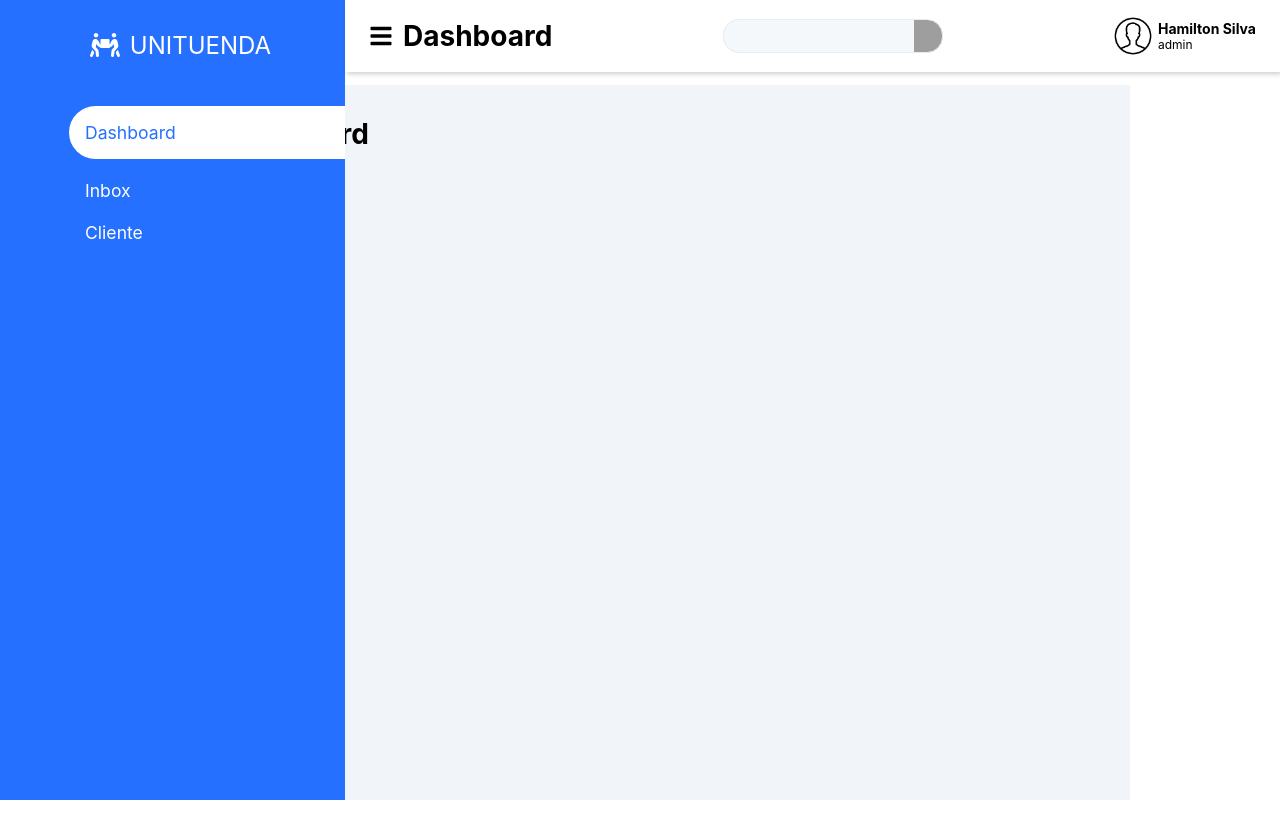
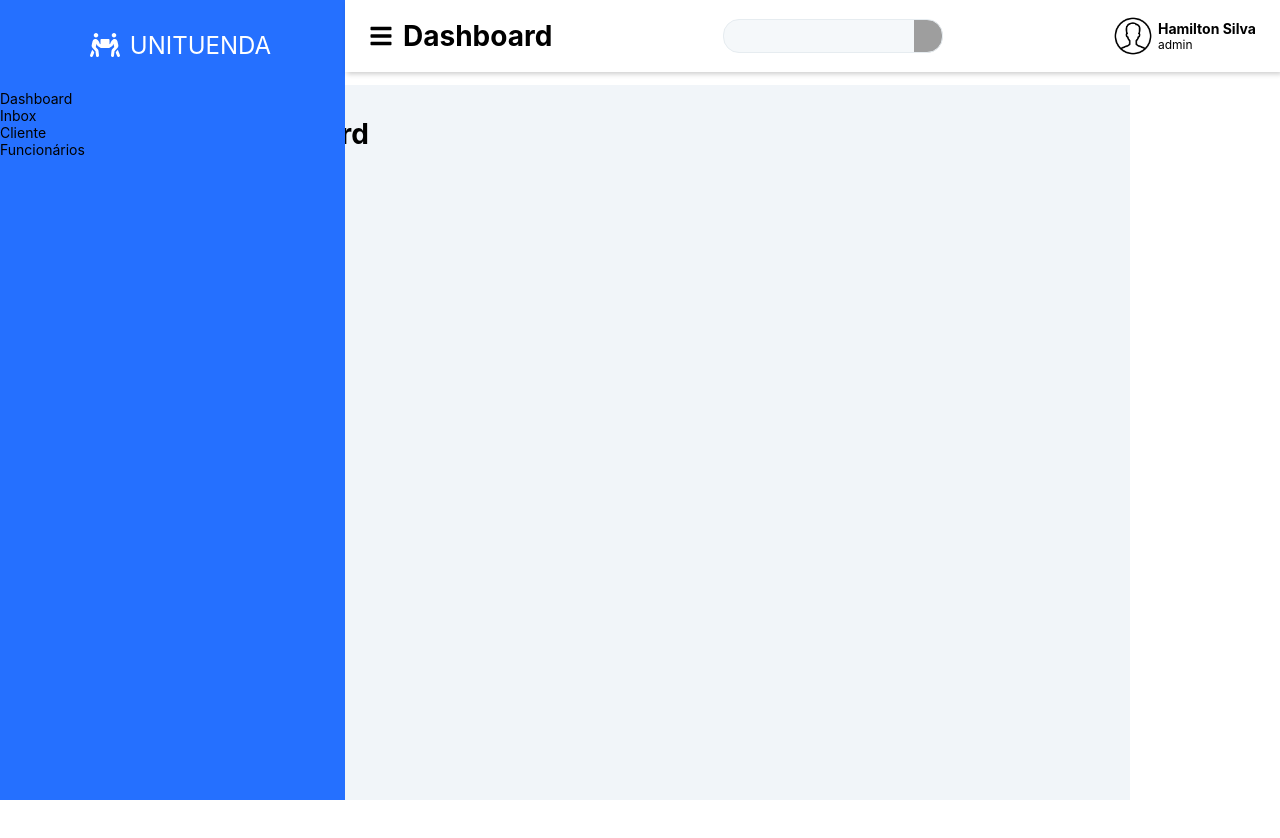
Before and after one commit to tiohs/Dashboard-Front, a React (Create React App) app: page / in a window 1280 px wide. Shown: the top 838 px of the page. Built offline with nearby package versions, Linux system fonts and the light colour scheme; grey boxes are pictures that could not be loaded.

Commit message:
semanica new

```diff
--- a/src/components/Sidebar/index.js
+++ b/src/components/Sidebar/index.js
@@ -1,18 +1,17 @@
 import React from 'react';
-import { FaPeopleCarry } from 'react-icons/fa';
+import { FaPeopleCarry, FaIgloo } from 'react-icons/fa';
 import { Container, Menu } from './style';
 
 function Sidebar() {
   return (
     <Container>
-      <div className="sidebar">
-        <div className="sidebar-brand">
+      <div>
         <FaPeopleCarry size={30} />
         <span>UNITUENDA</span>
       </div>
-        <Menu>
+      <nav>
         <ul>
-            <li className="active">
+          <li>
             <span>Dashboard</span>
           </li>
           <li>
@@ -21,9 +20,11 @@ function Sidebar() {
           <li>
             <span>Cliente</span>
           </li>
+          <li>
+            <span>Funcionários</span>
+          </li>
         </ul>
-        </Menu>
-      </div>
+      </nav>
     </Container>
   );
 }
--- a/src/components/Sidebar/style.js
+++ b/src/components/Sidebar/style.js
@@ -1,7 +1,6 @@
-import styled from 'styled-components';
+import styled, { css } from 'styled-components';
 
 export const Container = styled.div`
-  .sidebar {
   width: 345px;
   position: fixed;
   left: 0;
@@ -10,7 +9,7 @@ export const Container = styled.div`
   background: #2570ff;
   z-index: 100;
   transition: width 300ms;
-    .sidebar-brand {
+  div {
     height: 90px;
     padding: 1rem 0rem 1rem 2rem;
     color: #fff;
@@ -24,7 +23,6 @@ export const Container = styled.div`
       font-size: 24px;
     }
   }
-  }
 `;
 
 export const Menu = styled.nav`
@@ -33,6 +31,21 @@ export const Menu = styled.nav`
     display: flex;
     flex-direction: column;
     align-items: flex-end;
+
+    li.active {
+      background: #fff;
+      padding-top: 1rem;
+      padding-bottom: 1rem;
+      border-radius: 30px 0px 0px 30px;
+      ${props =>
+        props.className &&
+        css`
+          span {
+            color: #2570ff;
+          }
+        `}
+    }
+
     li {
       width: 80%;
       margin-bottom: 1.3rem;
@@ -45,14 +58,5 @@ export const Menu = styled.nav`
         color: #fff;
       }
     }
-    li.active {
-      background: #fff;
-      padding-top: 1rem;
-      padding-bottom: 1rem;
-      border-radius: 30px 0px 0px 30px;
-      span {
-        color: #2570ff;
-      }
-    }
   }
 `;
```
Lines whose indentation alone changed are shown as unchanged.
